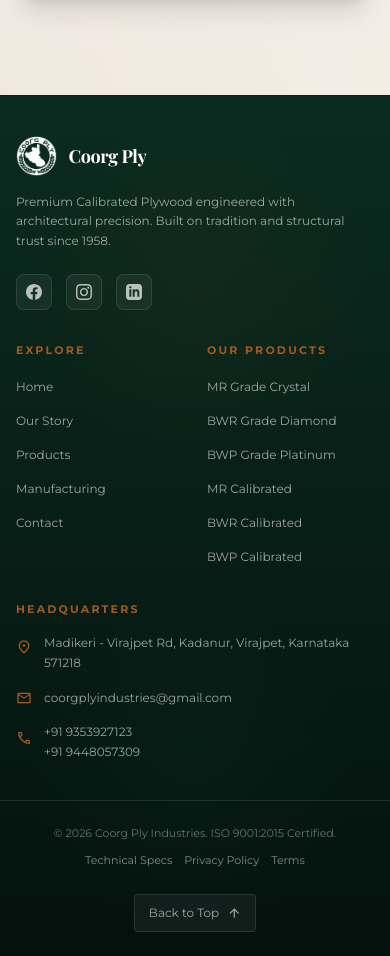
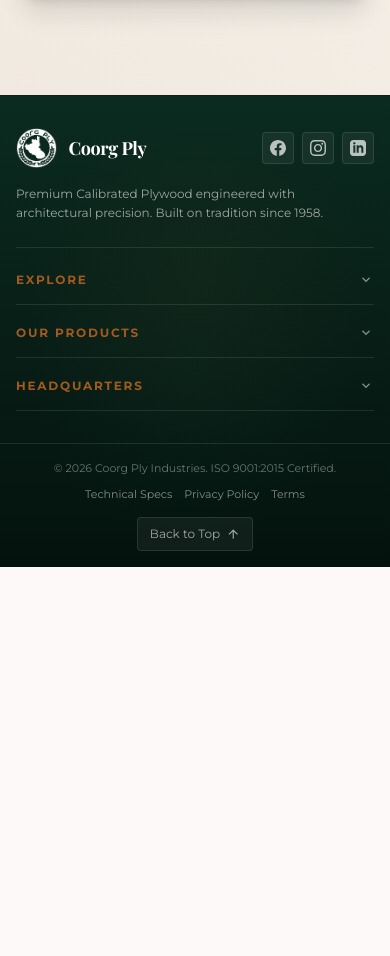
Before and after one commit to Pavan-VPM/CoorgPly, a React (Vite) app: page / in a window 390 px wide. Shown: the part 5971-6927 px from the top of the page. After the commit the page ends 6538 px from the top, so only its background shows below. Built offline with nearby package versions, Linux system fonts and the light colour scheme; a web font is replaced by a local one.

Commit message:
Make footer minimal and collapsible for mobile view

```diff
--- a/src/components/Footer.jsx
+++ b/src/components/Footer.jsx
@@ -15,9 +15,144 @@
       <div className="absolute top-0 right-0 w-96 h-96 bg-[radial-gradient(circle_at_center,rgba(163,90,31,0.05),transparent_65%)] pointer-events-none" />
       <div className="absolute bottom-0 left-0 w-96 h-96 bg-[radial-gradient(circle_at_center,rgba(15,76,58,0.1),transparent_60%)] pointer-events-none" />
 
-      {/* Main Links Grid */}
-      <div className="max-w-container-max mx-auto px-4 sm:px-margin-mobile md:px-margin-desktop py-10 sm:py-16 relative z-10">
-        <div className="grid grid-cols-1 md:grid-cols-12 gap-8 sm:gap-10 md:gap-12">
+      {/* Main Links Container */}
+      <div className="max-w-container-max mx-auto px-4 sm:px-margin-mobile md:px-margin-desktop py-8 md:py-16 relative z-10">
+
+        {/* ────────── MOBILE VIEW (Minimal & Collapsible) ────────── */}
+        <div className="md:hidden space-y-6">
+          {/* Mobile Brand Header */}
+          <div className="flex flex-col gap-4">
+            <div className="flex items-center justify-between">
+              <div className="flex items-center gap-3">
+                <img alt="Coorg Ply Logo" className="h-10 w-auto brightness-0 invert" src="/logo.webp" />
+                <span className="font-headline-md text-lg font-bold tracking-tight">Coorg Ply</span>
+              </div>
+
+              {/* Mobile Social Links */}
+              <div className="flex items-center gap-2">
+                {[
+                  {
+                    label: 'Facebook',
+                    href: 'https://facebook.com',
+                    svg: (
+                      <svg className="w-4 h-4 fill-current" viewBox="0 0 24 24">
+                        <path d="M24 12.073c0-6.627-5.373-12-12-12s-12 5.373-12 12c0 5.99 4.388 10.954 10.125 11.854v-8.385H7.078v-3.47h3.047V9.43c0-3.007 1.792-4.669 4.533-4.669 1.312 0 2.686.235 2.686.235v2.953H15.83c-1.491 0-1.956.925-1.956 1.874v2.25h3.328l-.532 3.47h-2.796v8.385C19.612 23.027 24 18.062 24 12.073z"/>
+                      </svg>
+                    )
+                  },
+                  {
+                    label: 'Instagram',
+                    href: 'https://instagram.com',
+                    svg: (
+                      <svg className="w-4 h-4 fill-current" viewBox="0 0 24 24">
+                        <path d="M12 2.163c3.204 0 3.584.012 4.85.07 3.252.148 4.771 1.691 4.919 4.919.058 1.265.069 1.645.069 4.849 0 3.205-.012 3.584-.069 4.849-.149 3.225-1.664 4.771-4.919 4.919-1.266.058-1.644.07-4.85.07-3.204 0-3.584-.012-4.849-.07-3.26-.149-4.771-1.699-4.919-4.92-.058-1.265-.07-1.644-.07-4.849 0-3.204.013-3.583.07-4.849.149-3.227 1.664-4.771 4.919-4.919 1.266-.057 1.645-.069 4.849-.069zm0-2.163c-3.259 0-3.667.014-4.947.072-4.358.2-6.78 2.618-6.98 6.98-.059 1.281-.073 1.689-.073 4.948 0 3.259.014 3.668.072 4.948.2 4.358 2.618 6.78 6.98 6.98 1.281.058 1.689.072 4.948.072 3.259 0 3.668-.014 4.948-.072 4.354-.2 6.782-2.618 6.979-6.98.059-1.28.073-1.689.073-4.948 0-3.259-.014-3.667-.072-4.947-.196-4.354-2.617-6.78-6.979-6.98-1.281-.059-1.69-.073-4.949-.073zm0 5.838c-3.403 0-6.162 2.759-6.162 6.162s2.759 6.163 6.162 6.163 6.162-2.759 6.162-6.163c0-3.403-2.759-6.162-6.162-6.162zm0 10.162c-2.209 0-4-1.79-4-4 0-2.209 1.791-4 4-4s4 1.791 4 4c0 2.21-1.791 4-4 4zm6.406-11.845c-.796 0-1.441.645-1.441 1.44s.645 1.44 1.441 1.44c.795 0 1.439-.645 1.439-1.44s-.644-1.44-1.439-1.44z"/>
+                      </svg>
+                    )
+                  },
+                  {
+                    label: 'LinkedIn',
+                    href: 'https://linkedin.com',
+                    svg: (
+                      <svg className="w-4 h-4 fill-current" viewBox="0 0 24 24">
+                        <path d="M19 0h-14c-2.761 0-5 2.239-5 5v14c0 2.761 2.239 5 5 5h14c2.762 0 5-2.239 5-5v-14c0-2.761-2.238-5-5-5zm-11 19h-3v-11h3v11zm-1.5-12.268c-.966 0-1.75-.79-1.75-1.764s.784-1.764 1.75-1.764 1.75.79 1.75 1.764-.783 1.764-1.75 1.764zm13.5 12.268h-3v-5.604c0-3.368-4-3.113-4 0v5.604h-3v-11h3v1.765c1.396-2.586 7-2.777 7 2.476v6.759z"/>
+                      </svg>
+                    )
+                  }
+                ].map((social, idx) => (
+                  <a
+                    key={idx}
+                    href={social.href}
+                    target="_blank"
+                    rel="noopener noreferrer"
+                    aria-label={social.label}
+                    className="w-8 h-8 rounded-lg bg-white/5 border border-white/10 flex items-center justify-center text-white/70 hover:bg-[#a35a1f] hover:text-white transition-all active:scale-95"
+                  >
+                    {social.svg}
+                  </a>
+                ))}
+              </div>
+            </div>
+
+            <p className="font-body-md text-xs text-white/60 leading-relaxed">
+              Premium Calibrated Plywood engineered with architectural precision. Built on tradition since 1958.
+            </p>
+          </div>
+
+          {/* Mobile Accordions */}
+          <div className="border-t border-white/10 pt-2 space-y-1">
+            {/* Explore Section Accordion */}
+            <details className="group border-b border-white/10 py-3">
+              <summary className="flex items-center justify-between font-label-lg uppercase tracking-[0.15em] text-xs font-bold text-[#a35a1f] cursor-pointer list-none select-none">
+                <span>Explore</span>
+                <span className="material-symbols-outlined text-base text-white/50 transition-transform duration-300 group-open:rotate-180">expand_more</span>
+              </summary>
+              <ul className="mt-3 space-y-2.5 text-xs font-body-md text-white/60 pl-1 pb-1">
+                {['Home', 'Our Story', 'Products', 'Manufacturing', 'Contact'].map((link, idx) => {
+                  const paths = ['/', '/story', '/products', '/manufacturing', '/contact'];
+                  return (
+                    <li key={idx}>
+                      <Link to={paths[idx]} className="hover:text-white transition-colors block py-0.5">
+                        {link}
+                      </Link>
+                    </li>
+                  );
+                })}
+              </ul>
+            </details>
+
+            {/* Our Products Accordion */}
+            <details className="group border-b border-white/10 py-3">
+              <summary className="flex items-center justify-between font-label-lg uppercase tracking-[0.15em] text-xs font-bold text-[#a35a1f] cursor-pointer list-none select-none">
+                <span>Our Products</span>
+                <span className="material-symbols-outlined text-base text-white/50 transition-transform duration-300 group-open:rotate-180">expand_more</span>
+              </summary>
+              <ul className="mt-3 space-y-2.5 text-xs font-body-md text-white/60 pl-1 pb-1">
+                {[
+                  { label: 'MR Grade Crystal', path: '/products/mr-crystal' },
+                  { label: 'BWR Grade Diamond', path: '/products/bwr-diamond' },
+                  { label: 'BWP Grade Platinum', path: '/products/bwp-platinum' },
+                  { label: 'MR Calibrated', path: '/products/mr-calibrated' },
+                  { label: 'BWR Calibrated', path: '/products/bwr-calibrated' },
+                  { label: 'BWP Calibrated', path: '/products/bwp-calibrated' }
+                ].map((prod, idx) => (
+                  <li key={idx}>
+                    <Link to={prod.path} className="hover:text-white transition-colors block py-0.5">
+                      {prod.label}
+                    </Link>
+                  </li>
+                ))}
+              </ul>
+            </details>
+
+            {/* Headquarters Accordion */}
+            <details className="group border-b border-white/10 py-3">
+              <summary className="flex items-center justify-between font-label-lg uppercase tracking-[0.15em] text-xs font-bold text-[#a35a1f] cursor-pointer list-none select-none">
+                <span>Headquarters</span>
+                <span className="material-symbols-outlined text-base text-white/50 transition-transform duration-300 group-open:rotate-180">expand_more</span>
+              </summary>
+              <ul className="mt-3 space-y-3 text-xs font-body-md text-white/60 pl-1 pb-1">
+                <li className="flex items-start gap-2.5">
+                  <span className="material-symbols-outlined text-[#a35a1f] text-base shrink-0 mt-0.5">location_on</span>
+                  <span className="leading-relaxed">Madikeri - Virajpet Rd, Kadanur, Virajpet, Karnataka 571218</span>
+                </li>
+                <li className="flex items-center gap-2.5">
+                  <span className="material-symbols-outlined text-[#a35a1f] text-base shrink-0">mail</span>
+                  <a href="mailto:coorgplyindustries@gmail.com" className="hover:text-white transition-colors break-all">coorgplyindustries@gmail.com</a>
+                </li>
+                <li className="flex items-start gap-2.5">
+                  <span className="material-symbols-outlined text-[#a35a1f] text-base shrink-0 mt-0.5">call</span>
+                  <div className="space-y-1">
+                    <a href="tel:+919353927123" className="hover:text-white transition-colors block">+91 9353927123</a>
+                    <a href="tel:+919448057309" className="hover:text-white transition-colors block">+91 9448057309</a>
+                  </div>
+                </li>
+              </ul>
+            </details>
+          </div>
+        </div>
+
+        {/* ────────── DESKTOP VIEW (Full Grid) ────────── */}
+        <div className="hidden md:grid md:grid-cols-12 gap-8 sm:gap-10 md:gap-12">
           {/* Brand info */}
           <div className="md:col-span-4">
             <div className="flex items-center gap-3 mb-4 sm:mb-6">
@@ -72,19 +207,17 @@
             </div>
           </div>
 
-          {/* Navigation & Products - 2 columns side-by-side on mobile */}
-          <div className="grid grid-cols-2 gap-6 sm:gap-8 md:contents">
           {/* Navigation */}
           <div className="md:col-span-2">
-              <h4 className="font-label-lg uppercase tracking-[0.2em] text-[11px] sm:text-xs font-bold text-[#a35a1f] mb-4 sm:mb-6">Explore</h4>
-              <ul className="space-y-2.5 sm:space-y-4 text-xs sm:text-sm font-body-md text-white/60">
+            <h4 className="font-label-lg uppercase tracking-[0.2em] text-xs font-bold text-[#a35a1f] mb-6">Explore</h4>
+            <ul className="space-y-4 text-sm font-body-md text-white/60">
               {['Home', 'Our Story', 'Products', 'Manufacturing', 'Contact'].map((link, idx) => {
                 const paths = ['/', '/story', '/products', '/manufacturing', '/contact'];
                 return (
                   <li key={idx}>
-                      <Link to={paths[idx]} className="hover:text-white transition-colors relative group inline-block py-1 sm:py-0.5">
+                    <Link to={paths[idx]} className="hover:text-white transition-colors relative group inline-block py-0.5">
                       {link}
-                        <span className="absolute bottom-0 left-0 w-0 h-0.5 bg-[#a35a1f] transition-all duration-300 group-hover:w-8 hidden sm:block" />
+                      <span className="absolute bottom-0 left-0 w-0 h-0.5 bg-[#a35a1f] transition-all duration-300 group-hover:w-8" />
                     </Link>
                   </li>
                 );
@@ -94,8 +227,8 @@
 
           {/* Products */}
           <div className="md:col-span-3">
-              <h4 className="font-label-lg uppercase tracking-[0.2em] text-[11px] sm:text-xs font-bold text-[#a35a1f] mb-4 sm:mb-6">Our Products</h4>
-              <ul className="space-y-2.5 sm:space-y-4 text-xs sm:text-sm font-body-md text-white/60">
+            <h4 className="font-label-lg uppercase tracking-[0.2em] text-xs font-bold text-[#a35a1f] mb-6">Our Products</h4>
+            <ul className="space-y-4 text-sm font-body-md text-white/60">
               {[
                 { label: 'MR Grade Crystal', path: '/products/mr-crystal' },
                 { label: 'BWR Grade Diamond', path: '/products/bwr-diamond' },
@@ -105,20 +238,19 @@
                 { label: 'BWP Calibrated', path: '/products/bwp-calibrated' }
               ].map((prod, idx) => (
                 <li key={idx}>
-                    <Link to={prod.path} className="hover:text-white transition-colors relative group inline-block py-1 sm:py-0.5">
+                  <Link to={prod.path} className="hover:text-white transition-colors relative group inline-block py-0.5">
                     {prod.label}
-                      <span className="absolute bottom-0 left-0 w-0 h-0.5 bg-[#a35a1f] transition-all duration-300 group-hover:w-8 hidden sm:block" />
+                    <span className="absolute bottom-0 left-0 w-0 h-0.5 bg-[#a35a1f] transition-all duration-300 group-hover:w-8" />
                   </Link>
                 </li>
               ))}
             </ul>
           </div>
-          </div>
 
           {/* HQ Contact Info */}
           <div className="md:col-span-3">
-            <h4 className="font-label-lg uppercase tracking-[0.2em] text-[11px] sm:text-xs font-bold text-[#a35a1f] mb-4 sm:mb-6">Headquarters</h4>
-            <ul className="space-y-3.5 sm:space-y-4 text-xs sm:text-sm font-body-md text-white/60">
+            <h4 className="font-label-lg uppercase tracking-[0.2em] text-xs font-bold text-[#a35a1f] mb-6">Headquarters</h4>
+            <ul className="space-y-4 text-sm font-body-md text-white/60">
               <li className="flex items-start gap-3">
                 <span className="material-symbols-outlined text-[#a35a1f] text-base shrink-0 mt-0.5">location_on</span>
                 <span className="leading-relaxed">Madikeri - Virajpet Rd, Kadanur, Virajpet, Karnataka 571218</span>
@@ -140,8 +272,8 @@
       </div>
 
       {/* Bottom Bar */}
-      <div className="border-t border-white/10 py-6 sm:py-8 relative z-10">
-        <div className="max-w-container-max mx-auto px-4 sm:px-margin-mobile md:px-margin-desktop flex flex-col sm:flex-row justify-between items-center gap-4 sm:gap-6 text-[11px] sm:text-xs font-label-md text-white/40">
+      <div className="border-t border-white/10 py-4 sm:py-8 relative z-10">
+        <div className="max-w-container-max mx-auto px-4 sm:px-margin-mobile md:px-margin-desktop flex flex-col sm:flex-row justify-between items-center gap-3 sm:gap-6 text-[11px] sm:text-xs font-label-md text-white/40">
           <div className="flex flex-col sm:flex-row items-center gap-2 sm:gap-6 text-center sm:text-left">
             <p>© 2026 Coorg Ply Industries. ISO 9001:2015 Certified.</p>
             <div className="flex flex-wrap justify-center gap-3 sm:gap-4 text-white/50">
@@ -155,7 +287,7 @@
           {/* Back to Top */}
           <button
             onClick={scrollToTop}
-            className="flex items-center gap-2 px-3.5 py-2 sm:py-1.5 rounded-lg bg-white/5 border border-white/10 text-white/60 hover:text-white hover:bg-white/10 transition-all group shrink-0 active:scale-95 text-xs mt-2 sm:mt-0"
+            className="flex items-center gap-1.5 px-3 py-1.5 rounded-lg bg-white/5 border border-white/10 text-white/60 hover:text-white hover:bg-white/10 transition-all group shrink-0 active:scale-95 text-xs"
           >
             <span>Back to Top</span>
             <span className="material-symbols-outlined text-sm transform transition-transform group-hover:-translate-y-0.5">arrow_upward</span>
```
Lines whose indentation alone changed are shown as unchanged.
